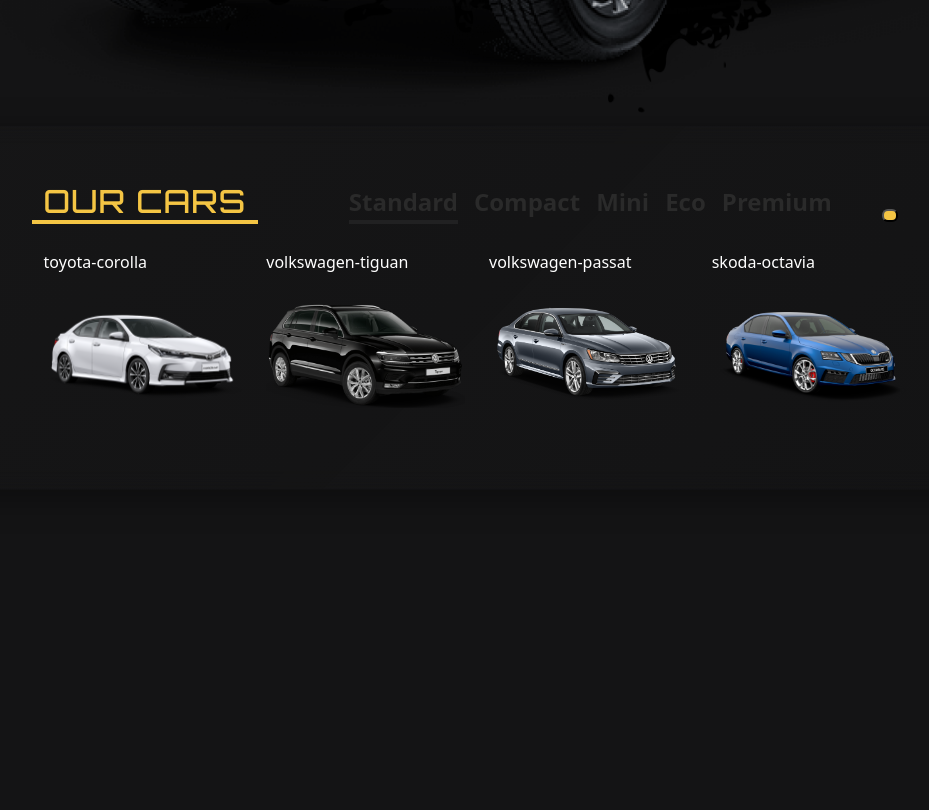
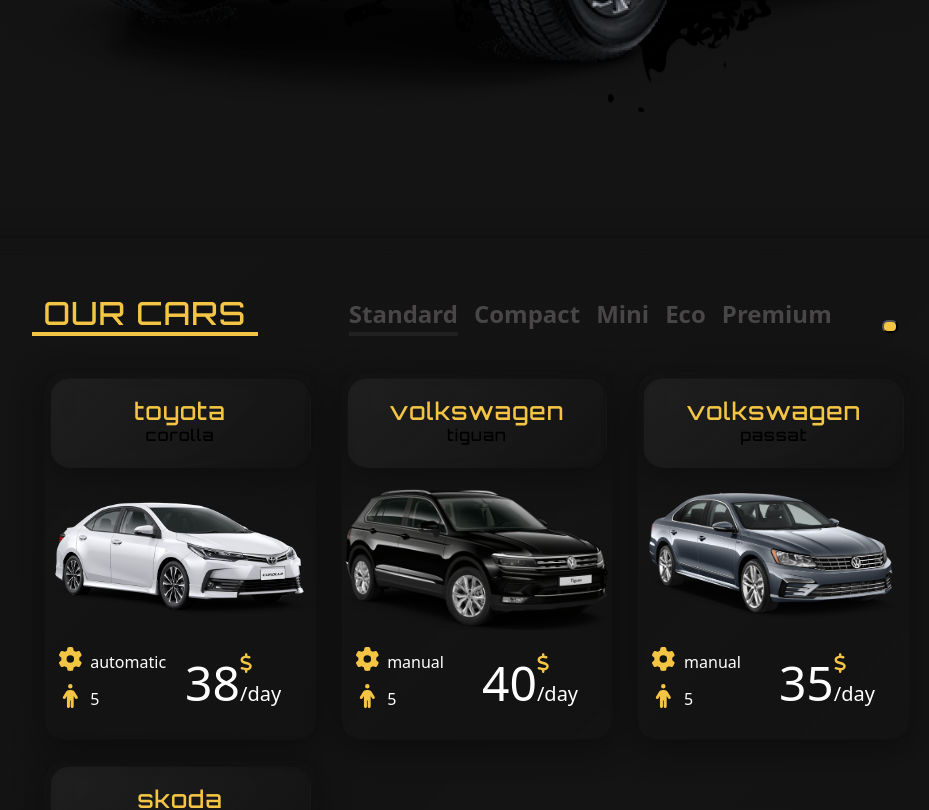
Before and after one commit to Vincerre/CarRent, a React (Create React App) app in the folder client/: page / in a window 1280 px wide. Shown: the part 760-1570 px from the top of the page, without its empty margins (163-1092 px from the left). Before the commit the page ends 1250 px from the top, so only its background shows below. Built offline with nearby package versions, Linux system fonts and the light colour scheme.

Commit message:
add car catalogue

```diff
--- a/client/src/components/common/CarBox/CarBox.js
+++ b/client/src/components/common/CarBox/CarBox.js
@@ -1,16 +1,45 @@
 import React from 'react';
 import styles from './CarBox.module.scss';
+import { Link } from 'react-router-dom';
+import { FontAwesomeIcon } from '@fortawesome/react-fontawesome';
+import { faGear, faPerson, faDollar } from '@fortawesome/free-solid-svg-icons';
 
-const CarBox = ({ id }) => {
+const CarBox = ({ id, brand, model, gearbox, price, seats }) => {
   return (
     <div className={styles.root}>
-      {id}
       <div className={styles.photo}>
-        <img
-          className={styles.image}
-          alt={id}
-          src={process.env.PUBLIC_URL + `/images/cars/${id}.png`}
-        />
+        <div className={styles.content}>
+          <Link to={id}>
+            <h4>{brand}</h4>
+            <h5>{model}</h5>
+          </Link>
+        </div>
+        <Link to={id}>
+          <img
+            className={styles.image}
+            alt={id}
+            src={process.env.PUBLIC_URL + `/images/cars/${brand}-${model}.png`}
+          />
+        </Link>
+        <div className={styles.description}>
+          <div className={styles.info}>
+            <div className={styles.gearBox}>
+              <FontAwesomeIcon icon={faGear} />
+              <span>{gearbox}</span>
+            </div>
+            <div className={styles.seatBox}>
+              <FontAwesomeIcon icon={faPerson} />
+              <span>{seats}</span>
+            </div>
+          </div>
+          <div className={styles.priceBox}>
+            <span>{price}</span>
+            <div>
+              <FontAwesomeIcon icon={faDollar} />
+              <span>/day</span>
+            </div>
+          </div>
+        </div>
       </div>
     </div>
   );
--- a/client/src/components/common/CarBox/CarBox.module.scss
+++ b/client/src/components/common/CarBox/CarBox.module.scss
@@ -1,17 +1,113 @@
+@import '../../../styles/settings.scss';
 
-.root{
-  .photo{
+.root {
+  background: linear-gradient(
+    135deg,
+    rgba(39, 38, 38, 0.1),
+    rgba(20, 20, 20, 0)
+  );
+  backdrop-filter: blur(10px);
+  -webkit-backdrop-filter: blur(10px);
+  border-radius: 20px;
+  border: 1px solid rgba(8, 8, 8, 0.18);
+  box-shadow: 0 8px 32px 0 rgba(0, 0, 0, 0.37);
+  margin: 10px 0;
+  .photo {
     position: relative;
-    padding: 80% 10px 0 10px;
+    padding: 5px 5px 100% 5px;
     overflow: hidden;
-    align-items: flex-end;
+    &:hover {
+      .content {
+        transform: scale(1.05);
+        transition: 0.5s;
+      }
+    }
+    &:not(:hover) {
+      .content {
+        transition: 0.5s;
+      }
+    }
     img {
-      position:absolute;
+      position: absolute;
       top: 0%;
       left: 0%;
       object-fit: contain;
       width: 100%;
       height: 100%;
+      &:hover {
+        transform: scale(1.1);
+        transition: 0.5s;
+      }
+      &:not(:hover) {
+        transition: 0.5s;
+      }
+    }
+    .content {
+      text-align: center;
+      padding: 20px;
+      background: linear-gradient(
+        135deg,
+        rgba(116, 117, 118, 0.1),
+        rgba(0, 0, 0, 0)
+      );
+      backdrop-filter: blur(10px);
+      -webkit-backdrop-filter: blur(10px);
+      border-radius: 20px;
+      border: 1px solid rgba(8, 8, 8, 0.18);
+      box-shadow: 0 8px 32px 0 rgba(0, 0, 0, 0.37);
+      a {
+        text-decoration: none;
+      }
+      h4 {
+        color: $primary;
+        font-size: 24px;
+        line-height: 24px;
+        letter-spacing: 1px;
+      }
+      h5 {
+        color: $containerColorDark;
+        font-size: 16px;
+        line-height: 24px;
+        letter-spacing: 1px;
+      }
+    }
+  }
+  .description{
+    display: flex;
+    flex-direction: row;
+    position: absolute;
+    top: 75%;
+    font-size: 1rem;
+    width: 100%;
+    justify-content: space-between;
+
+    svg{
+      color: $primary;
+      font-size: 1.5rem;
+      width: 30%;
+    }
+    .info{
+      width: 100%;
+    }
+    .gearBox{
+      margin-bottom: 10px;
+    }
+    .seatBox{
+      margin-bottom: 10px;
+    }
+    .priceBox{
+      display: flex;
+      font-size: 3rem;
+      width: 100%;
+      :last-child{
+        font-size: 20px;
+        display: flex;
+        flex-direction: column;
+        svg{
+          font-size: 2rem;
+        }
+      }
+
+    }
   }
 }
-}
--- a/client/src/components/layout/ProductList/CarCatalogue.js
+++ b/client/src/components/layout/ProductList/CarCatalogue.js
@@ -11,6 +11,7 @@
 const CarCatalogue = () => {
   const cars = useSelector(getAllCars);
   const categories = useSelector(getAllCategories);
+  console.log(cars);
 
   const [itemsPerRow, setItemsPerRow] = useState(3);
   const [activePage, setActivePage] = useState(0);
@@ -20,20 +21,20 @@
   const [rows, setRows] = useState(2);
 
   const categoryCars = cars.filter((car) => car.category === activeCategory);
-  const pagesCount = Math.ceil(categoryCars.length / (itemsPerRow * 2));
+  const pagesCount = Math.ceil(categoryCars.length / (itemsPerRow * rows));
 
   const updateItemsPerRow = () => {
-    if (viewport >= 1230) {
+    if (viewport >= 1400) {
       setItemsPerRow(4);
       setRows(2);
-    } else if (viewport >= 992) {
+    } else if (viewport >= 1120) {
       setItemsPerRow(3);
       setRows(3);
-    } else if (viewport >= 767) {
+    } else if (viewport >= 992) {
       setItemsPerRow(2);
       setRows(4);
     } else if (viewport < 767) {
-      setItemsPerRow(2);
+      setItemsPerRow(1);
       setRows(4);
     }
   };
--- a/client/src/components/layout/ProductList/CarCatalogue.module.scss
+++ b/client/src/components/layout/ProductList/CarCatalogue.module.scss
@@ -1,8 +1,9 @@
 @import "../../../styles/settings.scss";
 
 .root {
+  margin: 10% 0;
   height: fit-content;
-  background: linear-gradient(135deg, rgba(39, 38, 38, 0.1), rgba(20, 20, 20, 0));
+  background: linear-gradient(135deg, rgba(20, 20, 20, 0.1), rgba(6, 6, 6, 0));
   backdrop-filter: blur(10px);
   -webkit-backdrop-filter: blur(10px);
   border-radius: 20px;
@@ -49,7 +50,7 @@
           font-weight: 600;
 
           a {
-            color: rgb(42, 42, 42);
+            color: rgb(72, 70, 70);
             position: relative;
             text-decoration: none;
             font-size: 1.5rem;
--- a/client/src/redux/initialState.js
+++ b/client/src/redux/initialState.js
@@ -79,8 +79,7 @@
       airCon: true,
     },
     {
-      id: 'skoda-fabia', //--
-      brand: 'skoda',
+      id: 'skoda-fabia',
       model: 'fabia',
       category: 'eco',
       gearbox: 'manual',
@@ -90,7 +89,7 @@
     },
     {
       id: 'volkswagen-tiguan',
-      brand: 'voolkswagen',
+      brand: 'volkswagen',
       model: 'tiguan',
       category: 'standard',
       gearbox: 'manual',
--- a/client/src/styles/settings.scss
+++ b/client/src/styles/settings.scss
@@ -11,6 +11,7 @@
 $backgroundColor: #141415;
 $containerColorLight: #212122;
 $containerColorDark: #000000;
+$descriptionBg: #3c6382;
 
 $textColor: white;
 
```
